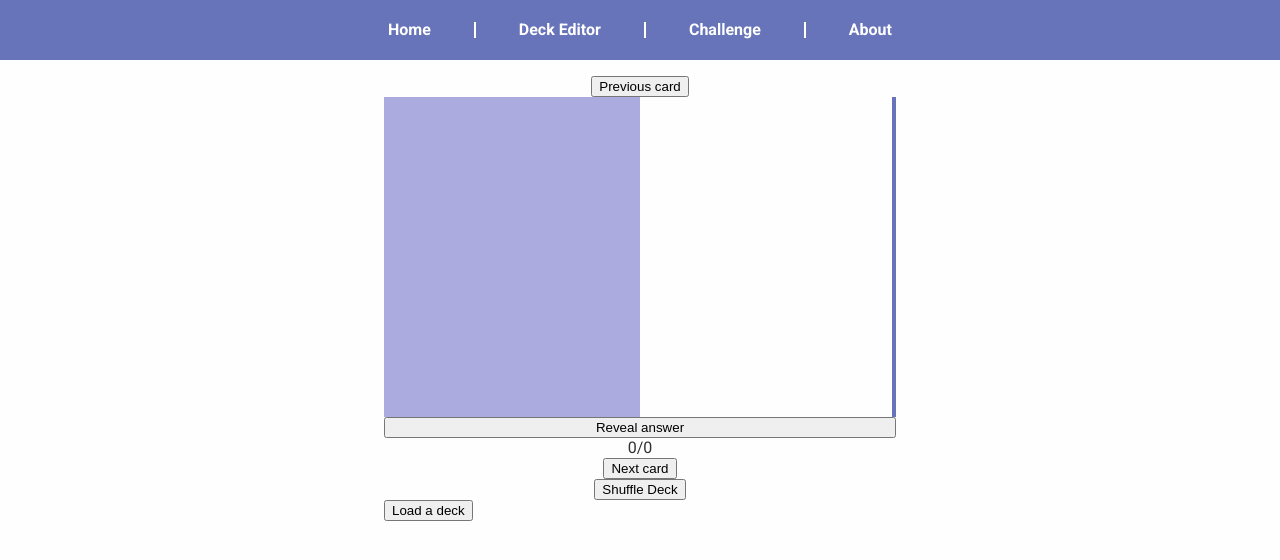
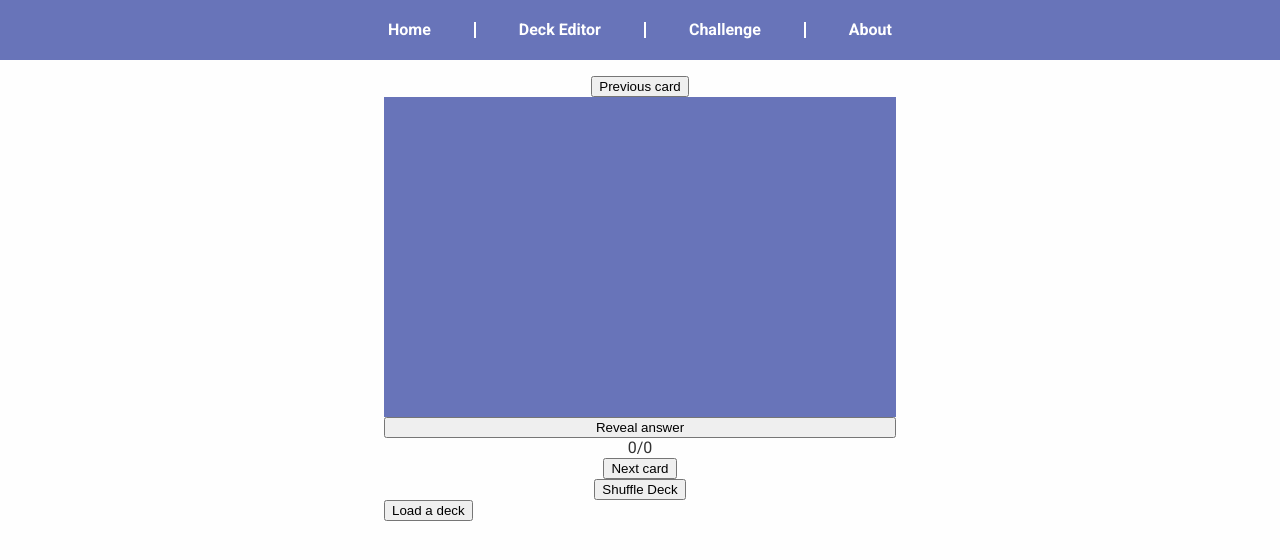
Before and after one commit to seanmizen/flash-app, a React (Create React App) app: page /Challenge in a window 1280 px wide. Shown: the top 560 px of the page. Built offline with nearby package versions, Linux system fonts and the light colour scheme.

Commit message:
Fixed state management on Arena when loading deck

```diff
--- a/src/features/Challenge/Challenge.js
+++ b/src/features/Challenge/Challenge.js
@@ -7,23 +7,19 @@ function Challenge() {
 
     const [deckName, setDeckName] = useState("");
     const [list, setList] = useState([]);
+    const [deckKey, setDeckKey] = useState(Math.random());
 
     //TODO how to log "Challenge Rendering"?
-
-    const logKey = (e) => {
-        console.log(e.KeyCode);
-        console.log(e.shiftKey);
-    }
 
     const loadDeck = (deck) => {
         setDeckName(deck.deckName);
         setList(deck.list);
+        setDeckKey(Math.random());  //forces Arena to fully reset when loading a new deck
     }
 
     return (
         <div
             className={styles['challenge']}
-            onKeyDown={e => logKey(e)}
         >
             <div className={styles['challenge-arena']}>
                 <Arena
@@ -31,7 +27,7 @@ function Challenge() {
                         deckName: deckName,
                         list: list
                     }}
-                    loadDeckCallback={(e) => loadDeck(e)}
+                    key={deckKey}
                 />
             </div>
             {list.length === 0 ? null :
--- a/src/features/Challenge/Challenge.module.css
+++ b/src/features/Challenge/Challenge.module.css
@@ -94,7 +94,8 @@ align-content: (stretch is the default)
     flex-direction: row;
     justify-content: center;
     align-items: center;
-    width: 50%;
+    flex: 1; /* fill all horizontal space you can find */
+    /*width: 50%;*/
 }
 
 .arena-answer-box{
@@ -102,7 +103,8 @@ align-content: (stretch is the default)
     flex-direction: row;
     justify-content: center;
     align-items: center;
-    width: 50%;
+    flex: 1; /* fill all horizontal space you can find */
+    /*width: 50%;*/
 }
 
 
--- a/src/features/Challenge/components/Arena.js
+++ b/src/features/Challenge/components/Arena.js
@@ -4,7 +4,7 @@ import ArenaPrompt from "./ArenaPrompt";
 import styles from "../Challenge.module.css";
 //import ItemList from "../../DeckEditor/components/ItemList";
 
-function Arena({ deck, loadDeckCallback }) {
+function Arena({ deck }) {
     // shuffledList is separate to deck
     // The parent component will store the original deck.
     // The arena will shuffle, log, etc.
@@ -65,7 +65,6 @@ function Arena({ deck, loadDeckCallback }) {
         manSetRevealAnswer(!revealAnswer);
     }
 
-
     /* https://stackoverflow.com/questions/2450954/how-to-randomize-shuffle-a-javascript-array */
     /* Randomize array in-place using Durstenfeld shuffle algorithm */
     function shuffleArray(array) {
@@ -119,9 +118,7 @@ function Arena({ deck, loadDeckCallback }) {
                         prompt={shuffledList[currentItem]?.prompt || "\xa0"}// '\xa0' / &nbsp; (non-breaking space) stops the div from collapsing when empty.
                         onClickCallback={toggleRevealAnswer}
                     />
-                    {revealAnswer ? <ArenaAnswer answer={shuffledList[currentItem]?.answer || '\xa0'} /> : <div
-                        className={styles['arena-answer-hidden'] + " " + styles['item-dark']}
-                    >&nbsp;</div>}
+                    {revealAnswer && <ArenaAnswer answer={shuffledList[currentItem]?.answer || '\xa0'} />}
                 </div>
                 <button
                     onClick={toggleRevealAnswer}
--- a/src/features/Challenge/components/ArenaPrompt.js
+++ b/src/features/Challenge/components/ArenaPrompt.js
@@ -4,7 +4,7 @@ function ArenaPrompt({ prompt }) {
 
     return (
         <div
-            className={styles['arena-prompt-box'] + " " + styles['item-light']}
+            className={styles['arena-prompt-box'] + " " + styles['item-dark']}
         >
             <div
                 className={styles['arena-prompt']}
```
